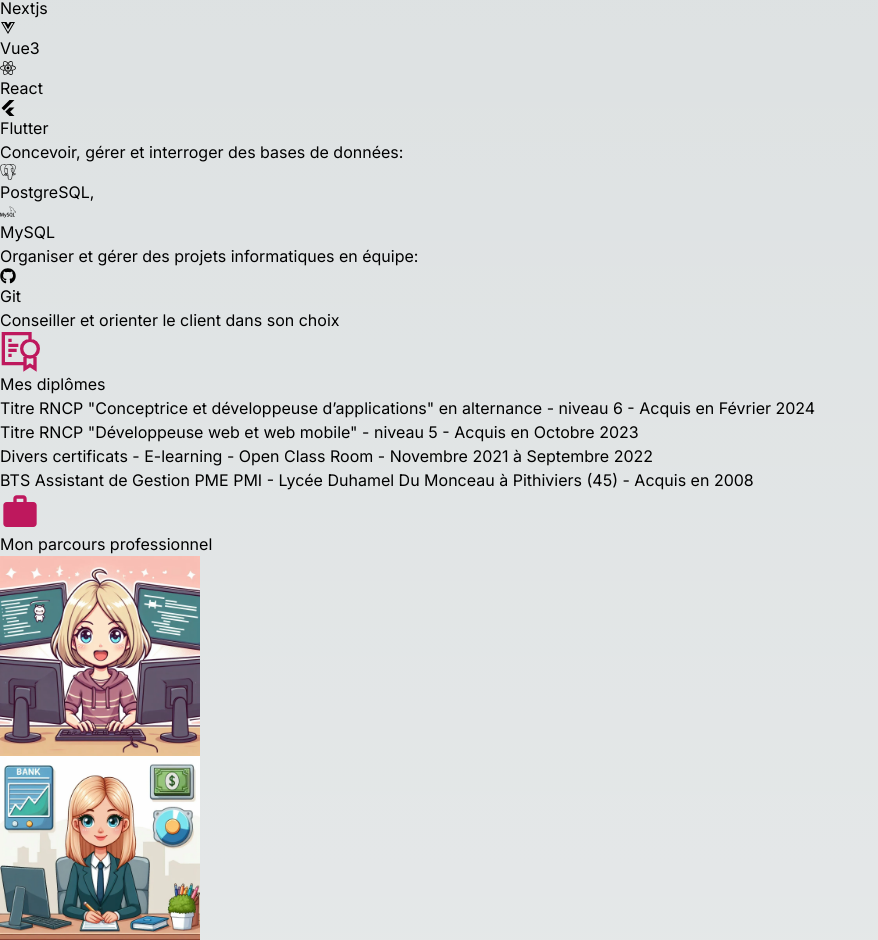
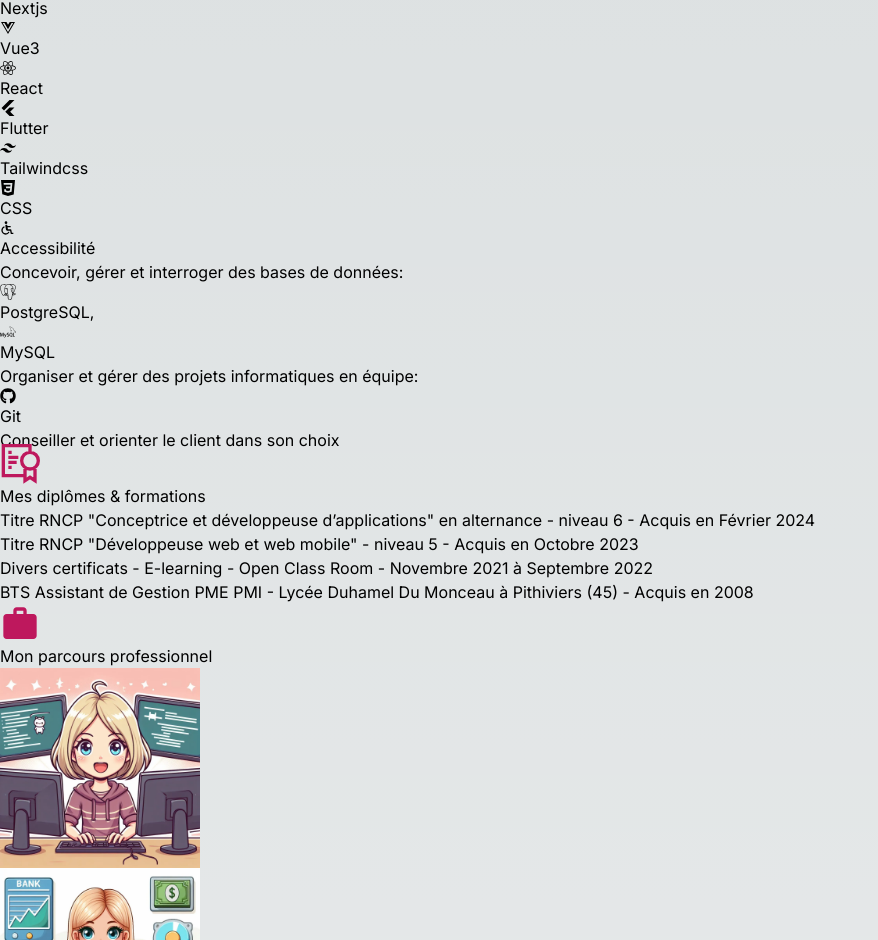
Before and after one commit to PriscilliaAmmeux/my_portfolio, a Next.js app: page /about in a window 1280 px wide. Shown: the part 1076-2016 px from the top of the page, without its empty margins (0-878 px from the left). Built offline with nearby package versions, Linux system fonts and the light colour scheme; a web font is replaced by a local one.

Commit message:
add elements in front end knows and update title grades

```diff
--- a/src/app/ui/frontendSkills/frontendSkills.tsx
+++ b/src/app/ui/frontendSkills/frontendSkills.tsx
@@ -1,7 +1,8 @@
 import { TbBrandNextjs } from "react-icons/tb";
 import SkillItem from "../skillItem/skillItem";
 import { FaReact, FaVuejs } from "react-icons/fa";
-import { SiFlutter } from "react-icons/si";
+import { SiCss3, SiFlutter, SiTailwindcss } from "react-icons/si";
+import { BiHandicap } from "react-icons/bi";
 
 export default function frontendSkills() {
   return (
@@ -12,6 +13,9 @@ export default function frontendSkills() {
         <SkillItem Icon={FaVuejs} skill="Vue3" />
         <SkillItem Icon={FaReact} skill="React" />
         <SkillItem Icon={SiFlutter} skill="Flutter" />
+        <SkillItem Icon={SiTailwindcss} skill="Tailwindcss" />
+        <SkillItem Icon={SiCss3} skill="CSS" />
+        <SkillItem Icon={BiHandicap} skill="Accessibilité" />
       </ul>
     </li>
   );
--- a/src/app/ui/gradesAndKnows/gradesAndKnows.tsx
+++ b/src/app/ui/gradesAndKnows/gradesAndKnows.tsx
@@ -48,7 +48,10 @@ export default function GradesAndKnows() {
         </ul>
       </Card>
 
-      <Card Icon={GrCertificate} title="Mes diplômes" color="bg-blue-100">
+      <Card
+        Icon={GrCertificate}
+        title="Mes diplômes & formations"
+        color="bg-blue-100">
         <ul>
           {grades.map((grades) => (
             <GradesItems
```
